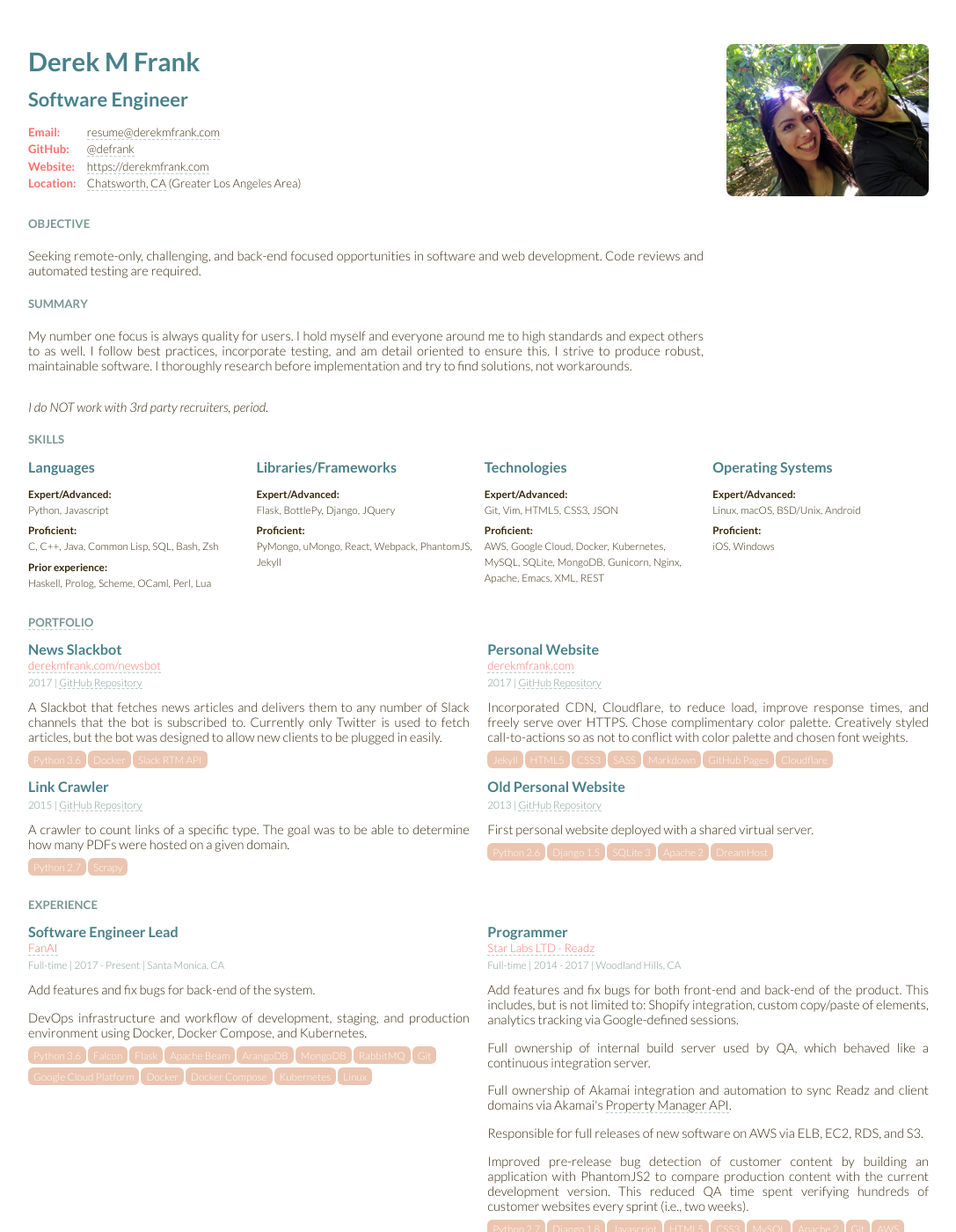
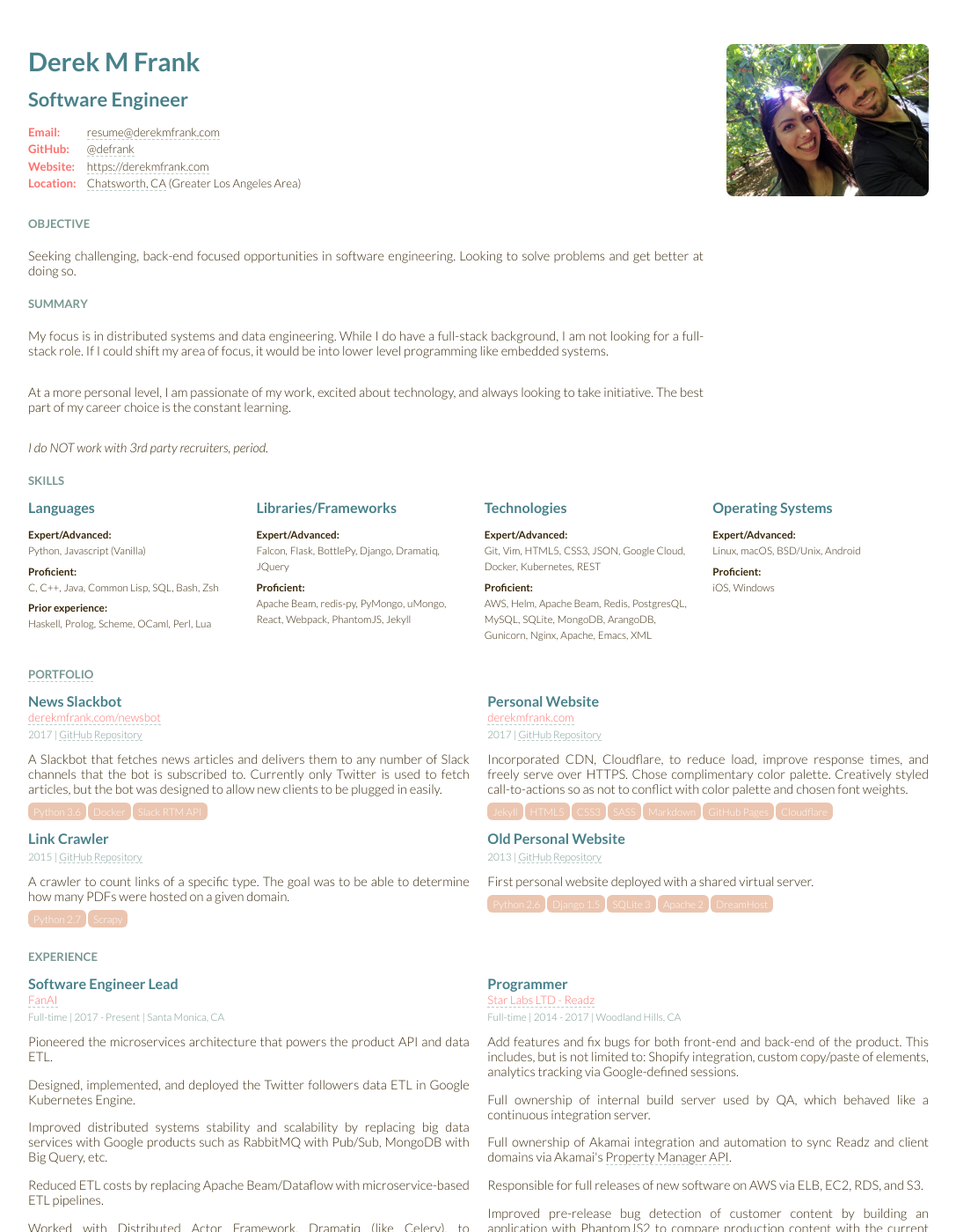
Before and after one commit to defrank/defrank.github.io, a Jekyll site: the page built from resume.html, in a window 1280 px wide and 1400 px high. Shown: the whole window at 88% size, without its empty margins (96-1183 px from the left). Built offline with Jekyll 4.4.1, drawn with Linux system fonts in a browser that asks for light colours; some of the changed text lies outside the part shown.

Commit message:
chore(resume): Update FanAI experience

```diff
--- a/_data/experience.yml
+++ b/_data/experience.yml
@@ -1,6 +1,6 @@
 - organization:
       name: "FanAI"
-      url: "http://fanai.io/"
+      url: "https://fanai.io/"
       description: >
           FanAI is an AI-driven Audience Monetization platform focusing
           first on eSports, and their sponsor ecosystems, increasing
@@ -19,28 +19,40 @@
       month:
       day:
   role: >
-      Backend software development with a focus on infrastructure.
+      Lead back-end team in distributed systems and data ETL.
   technologies:
-      - "Python 3.6"
+      - "Google Cloud Platform"
+      - "Kubernetes"
+      - "Helm"
+      - "Docker"
+      - "Docker Compose"
+      - "Python 3.7"
       - "Falcon"
-      - "Flask"
+      - "Dramatiq"
       - "Apache Beam"
+      - "Redis"
       - "ArangoDB"
       - "MongoDB"
       - "RabbitMQ"
       - "Git"
-      - "Google Cloud Platform"
-      - "Docker"
-      - "Docker Compose"
-      - "Kubernetes"
       - "Linux"
   responsibilities:
-      - >
-          Add features and fix bugs for back-end of the system.
-      - >
-          DevOps infrastructure and workflow of development, staging,
-          and production environment using Docker, Docker Compose,
-          and Kubernetes.
+    - >-
+      Pioneered the microservices architecture that powers the product
+      API and data ETL.
+    - >-
+      Designed, implemented, and deployed the Twitter followers data
+      ETL in Google Kubernetes Engine.
+    - >-
+      Improved distributed systems stability and scalability by
+      replacing big data services with Google products such as RabbitMQ
+      with Pub/Sub, MongoDB with Big Query, etc.
+    - >-
+      Reduced ETL costs by replacing Apache Beam/Dataflow with
+      microservice-based ETL pipelines.
+    - >-
+      Worked with Distributed Actor Framework, Dramatiq (like Celery),
+      to asynchronously process jobs communicated over a message broker.
 
 - organization:
       name: "Star Labs LTD - Readz"
--- a/resume.html
+++ b/resume.html
@@ -612,8 +612,9 @@ layout: blank
     <section id="objective">
         <!--What skill set can I develop to enhance my career?-->
         <h3>Objective</h3>
-        <p>Seeking remote-only, challenging, and back-end focused opportunities in software
-        and web development.  Code reviews and automated testing are required.</p>
+
+        <p>Seeking challenging, back-end focused opportunities in software engineering.  Looking to
+        solve problems and get better at doing so.</p>
     </section>
 
     <div class="page-break"></div>
@@ -621,10 +622,13 @@ layout: blank
     <section id="summary">
         <h3>Summary</h3>
 
-        <p>My number one focus is always quality for users.  I hold myself and everyone around me to
-        high standards and expect others to as well.  I follow best practices, incorporate testing,
-        and am detail oriented to ensure this.  I strive to produce robust, maintainable software.
-        I thoroughly research before implementation and try to find solutions, not workarounds.</p>
+        <p>My focus is in distributed systems and data engineering.  While I do have a full-stack
+        background, I am not looking for a full-stack role.  If I could shift my area of focus, it
+        would be into lower level programming like embedded systems.</p>
+
+        <p>At a more personal level, I am passionate of my work, excited about technology, and
+        always looking to take initiative.  The best part of my career choice is the constant
+        learning.</p>
 
         <p id="notices">
             <em id="recruiter-notice" class="notice">I do NOT work with 3rd party recruiters, period.</em>
@@ -642,7 +646,7 @@ layout: blank
                 <div>
                     <dt>Expert/Advanced</dt>
                     <dd>Python</dd>
-                    <dd>Javascript</dd>
+                    <dd>Javascript (Vanilla)</dd>
                 </div>
 
                 <div>
@@ -673,14 +677,18 @@ layout: blank
             <dl>
                 <div>
                     <dt>Expert/Advanced</dt>
+                    <dd>Falcon</dd>
                     <dd>Flask</dd>
                     <dd>BottlePy</dd>
                     <dd>Django</dd>
+                    <dd>Dramatiq</dd>
                     <dd>JQuery</dd>
                 </div>
 
                 <div>
                     <dt>Proficient</dt>
+                    <dd>Apache Beam</dd>
+                    <dd>redis-py</dd>
                     <dd>PyMongo</dd>
                     <dd>uMongo</dd>
                     <dd>React</dd>
@@ -701,23 +709,28 @@ layout: blank
                     <dd>HTML5</dd>
                     <dd>CSS3</dd>
                     <dd>JSON</dd>
+                    <dd>Google Cloud</dd>
+                    <dd>Docker</dd>
+                    <dd>Kubernetes</dd>
+                    <dd>REST</dd>
                 </div>
 
                 <div>
                     <dt>Proficient</dt>
                     <dd>AWS</dd>
-                    <dd>Google Cloud</dd>
-                    <dd>Docker</dd>
-                    <dd>Kubernetes</dd>
+                    <dd>Helm</dd>
+                    <dd>Apache Beam</dd>
+                    <dd>Redis</dd>
+                    <dd>PostgresQL</dd>
                     <dd>MySQL</dd>
                     <dd>SQLite</dd>
                     <dd>MongoDB</dd>
+                    <dd>ArangoDB</dd>
                     <dd>Gunicorn</dd>
                     <dd>Nginx</dd>
                     <dd>Apache</dd>
                     <dd>Emacs</dd>
                     <dd>XML</dd>
-                    <dd>REST</dd>
                 </div>
             </dl>
         </section>
```
